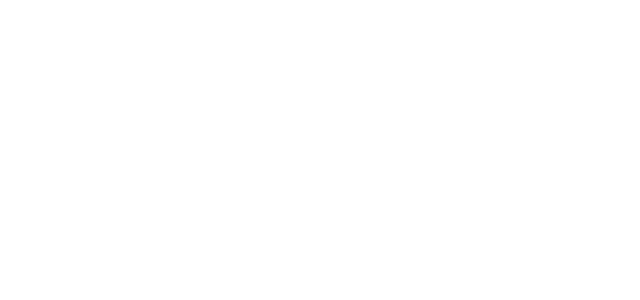
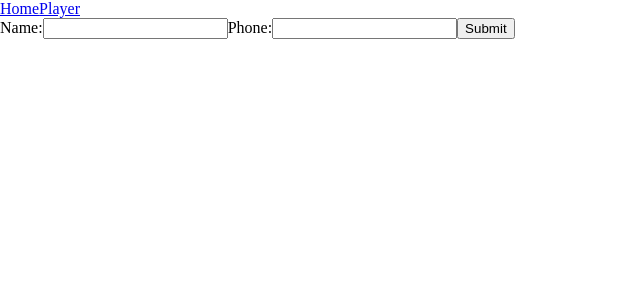
Before and after one commit to balqeesalawi/full-stackathon-frontend, a React (Vite) app in the folder client/: page /player in a window 1280 px wide. Before the commit this address had no page. Shown: the top 300 px of the page, without its empty margins (0-640 px from the left). Built offline with nearby package versions, Linux system fonts and the light colour scheme.

Commit message:
complete player page

```diff
--- a/client/src/App.jsx
+++ b/client/src/App.jsx
@@ -1,10 +1,8 @@
-import PlayerForm from "./pages/PlayerForm"
-
+import Player from "./pages/Player"
 import { Routes, Route } from "react-router-dom"
 import "./App.css"
 import Home from "./pages/Home"
 import Welcome from "./pages/Welcome"
-import Header from "./components/Header"
 
 const App = () => {
   return (
@@ -13,7 +11,8 @@
         <Routes>
           <Route path="/" element={<Welcome />} />
           <Route path="/home" element={<Home />} />
-          <Route path="/playerForm" element={<PlayerForm />} />
+
+          <Route path="/player" element={<Player />} />
         </Routes>
       </main>
     </div>
--- /dev/null
+++ b/client/src/pages/Player.jsx
@@ -0,0 +1,46 @@
+import { useEffect, useState } from "react"
+import axios from "axios"
+import PlayerForm from "./PlayerForm"
+import Header from "../components/Header"
+import { useNavigate } from "react-router-dom"
+
+const Player = () => {
+  let navigate = useNavigate()
+
+  const [player, setPlayer] = useState(() => {
+    const savedPlayer = localStorage.getItem("player")
+    return savedPlayer ? JSON.parse(savedPlayer) : null
+  })
+
+  // Save to localStorage whenever player changes
+  useEffect(() => {
+    if (player) {
+      localStorage.setItem("player", JSON.stringify(player))
+    }
+  }, [player])
+
+  const handleReset = () => {
+    setPlayer(null)
+    localStorage.removeItem("player")
+    navigate("/")
+  }
+
+  return (
+    <div>
+      {player ? (
+        <div className="mt-4">
+          <Header />
+          <h2>Player Created:</h2>
+          <p>Name: {player.name}</p>
+          <p>Phone: {player.phone}</p>
+          <p>Points: {player.points}</p>
+          <button onClick={handleReset}>Leave</button>
+        </div>
+      ) : (
+        <PlayerForm setPlayer={setPlayer} />
+      )}
+    </div>
+  )
+}
+
+export default Player
--- a/client/src/pages/PlayerForm.jsx
+++ b/client/src/pages/PlayerForm.jsx
@@ -2,7 +2,7 @@
 import { useState } from "react"
 import Header from "../components/Header"
 
-const PlayerForm = ({ players, setPlayers }) => {
+const PlayerForm = ({ setPlayer }) => {
   const initialState = {
     name: "",
     phone: "",
@@ -17,7 +17,7 @@
   const handleSubmit = async (event) => {
     event.preventDefault()
     const response = await axios.post("http://localhost:3000/player", formValue)
-    console.log(response.data)
+    setPlayer(response.data)
     setFormValue(initialState)
   }
   return (
--- a/client/src/pages/Welcome.jsx
+++ b/client/src/pages/Welcome.jsx
@@ -1,10 +1,10 @@
-import { Link } from 'react-router-dom'
+import { Link } from "react-router-dom"
 
 const Welcome = () => {
   return (
     <div>
       <h1>Welcome</h1>
-      <Link to="./PlayerForm">Player</Link>
+      <Link to="/Player">Player</Link>
     </div>
   )
 }
```
